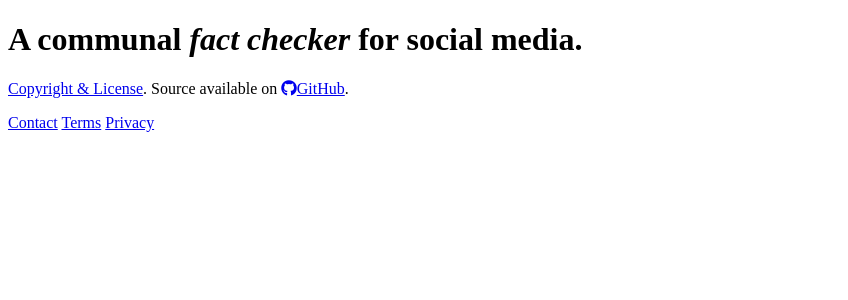
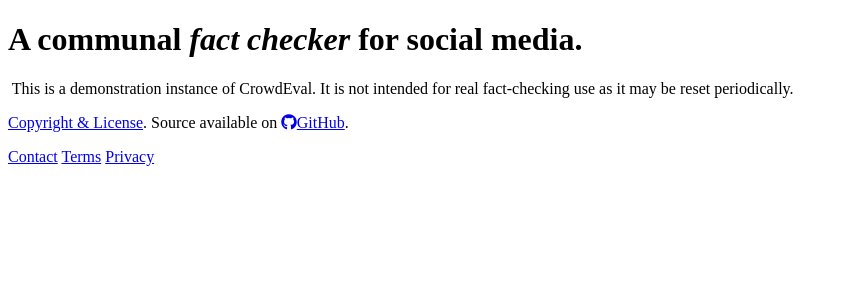
Before and after one commit to freddyheppell/crowdeval, a Python web app: template webapp/crowdeval/templates/index.html in a window 1280 px wide. Shown: the part 130-430 px from the top of the page, without its empty margins (0-848 px from the left). Run offline with Jinja, Linux system fonts and the light colour scheme; the template is opened without the code that fills it, so the values that code supplies are empty; some libraries are stand-ins or nearby versions.

Commit message:
Add homepage disclaimer

```diff
--- a/webapp/crowdeval/templates/index.html
+++ b/webapp/crowdeval/templates/index.html
@@ -5,5 +5,10 @@
 {% block content %}
 <div class="home-header">
     <h1 class="display-1">A communal <i class="home-highlight">fact checker</i> for social media.</h1>
+
+    <div class="alert alert-warning d-flex align-items-center mt-5">
+        <i class="fas fa-construction flex-shrink-0 me-2 fa-lg"></i>
+        <span>This is a demonstration instance of CrowdEval. It is not intended for real fact-checking use as it may be reset periodically.</span>
+    </div>
 </div>
 {% endblock %}
```
